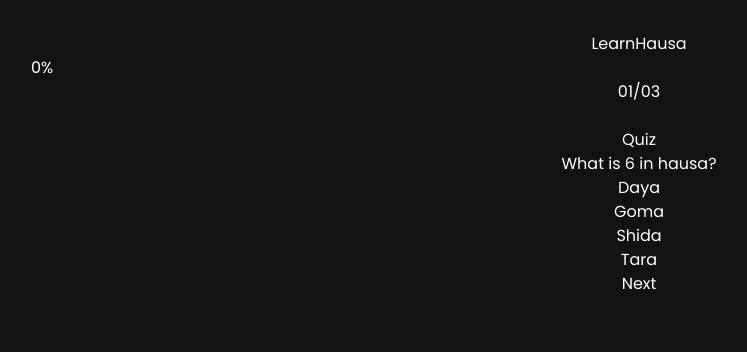
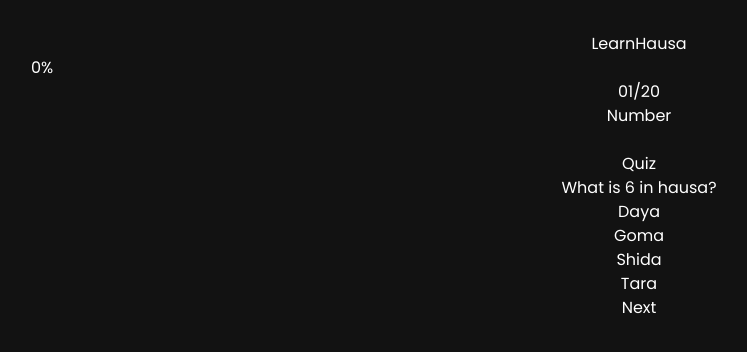
Before and after one commit to anonscodex/hausa, a React (Vite) app: page /quiz in a window 1280 px wide. Shown: the top 352 px of the page, without its empty margins (1-748 px from the left). Built offline with nearby package versions, Linux system fonts and the light colour scheme.

Commit message:
added the quiz question

```diff
--- a/src/components/pages/Quiz.jsx
+++ b/src/components/pages/Quiz.jsx
@@ -38,7 +38,7 @@
       setProgress(100);
     }
 
-    // Reset selected answer for next question
+
     setSelectedAnswerIndex(null);
     setSelectedAnswers(false);
   };
@@ -53,19 +53,26 @@
   };
 
   const { questions } = quiz;
-  const { question, choices, correctAnswer } = questions[activeQuestions];
+  const { question, choices, correctAnswer, type } = questions[activeQuestions];
   const addLeadingZero = (number) => (number > 9 ? number : `0${number}`);
 
   return (
     <>
       {!showResult ? (
-        <div className="question-container p-4 border rounded-lg shadow-lg bg-white mt-10">
-          <div className="question-progress float-left mt-1 text-gray-600">
+        <div className=" question-container p-4 border rounded-lg shadow-lg bg-white mt-10">
+          <div className=" question-progress float-left mt-1 text-gray-600">
+            <div>
             <span className="font-bold">{addLeadingZero(activeQuestions + 1)}</span>
             <span>/{addLeadingZero(questions.length)}</span>
           </div>
+          <div>
+            <span>{type}</span>
+          </div>
+          </div>
+
+
           <br />
-          <h1 className="text-center text-xl text-black mr-10">Quiz</h1>
+          <h1 className="text-center text-xl text-black mr-12">Quiz</h1>
           <h2 className="text-2xl font-bold mb-4 text-black">{question}</h2>
           <ul className="choices-list list-none p-0 text-xl text-black">
             {choices.map((item, index) => (
@@ -73,7 +80,7 @@
                 onClick={() => onSelectedAnswer(item, index)}
                 key={item}
                 className={`choice-item cursor-pointer p-2 mb-2 rounded-md ${
-                  selectedAnswerIndex === index ? 'bg-green-100 text-green-900' : 'bg-gray-100 text-gray-700'
+                  selectedAnswerIndex === index ? 'bg-green-900 text-white' : 'bg-gray-100 text-gray-700'
                 } hover:bg-green-500 hover:text-white`}
               >
                 {item}
--- a/src/constant/index.jsx
+++ b/src/constant/index.jsx
@@ -1081,20 +1081,124 @@
     {
         question: 'What is 6 in hausa?',
       choices: ['Daya', 'Goma', 'Shida', 'Tara'],
-      type: 'MCQs',
+      type: 'Number',
       correctAnswer: 'Shida',
     },
     {
         question: 'What is 10 in hausa?',
       choices: ['Daya', 'Goma', 'Shida', 'Tara'],
-      type: 'MCQs',
+      type: 'Number',
       correctAnswer: 'Goma',
     },
     {
         question: 'What is 73 in hausa?',
       choices: ["tamain da daya", "Saba'in da uku", "ashirin da tara", "Talatin da hudu"],
-      type: 'MCQs',
+      type: 'Number',
       correctAnswer:" 'Saba'in da uku'",
     },
+    {
+        question: 'What is Wednesday in hausa',
+      choices: ["Talata", "Laraba", "Asabar", "Lahadi"],
+      type: 'Day',
+      correctAnswer:"Laraba",
+    },
+    {
+        question: 'What is Sunday in hausa',
+      choices: ["Asabar", "Lahadi", "Talata", "Laraba"],
+      type: 'Day',
+      correctAnswer:"Lahadi",
+    },
+    {
+        question: 'What is March in hausa',
+      choices: ["Afril", "Maris", "Marchi", "Mayu"],
+      type: 'Month',
+      correctAnswer:"Maris",
+    },
+    {
+        question: "What is 12 O'Clock in hausa",
+      choices: ["Karfe sha biyar", "Karfe sha uku", "Karfe sha biyu", "Karfe sha shida"],
+      type: 'Time',
+      correctAnswer:"Karfe sha biyu",
+    },
+    {
+        question: "What is 20 minutes after 7 in hausa",
+      choices: ["Minti daya bayan bakwai", "Minti goma bayan bakwai", "Minti ashirin bayan bakwai", "Minti biyar bayan bakwai"],
+      type: 'Time',
+      correctAnswer:"Minti ashirin bayan bakwai",
+    },
+    {
+        question: "What is School in hausa",
+      choices: ["Iyali", "Takalmi", "Likita", "Makaranta"],
+      type: 'Noun',
+      correctAnswer:"Makaranta",
+    },
+    {
+        question: "What is Food in hausa",
+      choices: ["Jaka", "Takalmi", "Abinci", "Soso"],
+      type: 'Noun',
+      correctAnswer:"Abinci",
+    },
+    {
+        question: "What is Chair in hausa",
+      choices: ["Kofin", "Kujera", "Buga", "Titin"],
+      type: 'Noun',
+      correctAnswer:"Kujera",
+    },
+    {
+        question: "What is Drive in hausa",
+      choices: ["Waka", "Kira", "Tuba", "Saurara"],
+      type: 'Verb',
+      correctAnswer:"Tuba",
+    },
+    {
+        question: "What is Play in hausa",
+      choices: ["Goga", "Dariya", "Huta", "Wasa"],
+      type: 'Verb',
+      correctAnswer:"Wasa",
+    },
+    {
+        question: "What is Good Morning in hausa",
+      choices: ["Ina kwana", "Ina Wuni", "Ina zuwa", "Ina gobe"],
+      type: 'Greeting',
+      correctAnswer:"Ina Kwana",
+    },
+    {
+        question: "What is Good Evening in hausa",
+      choices: ["Ina zuwa", "Ina Gobe", "Ina Kwana", "Ina Wuni"],
+      type: 'Greeting',
+      correctAnswer:"Ina Wuni",
+    },
+    {
+        question: "What is Do you want some bread? in hausa",
+      choices: ["Kuna son Magani?", "Kuna son tufafi?", "Kuna son Burodi?", "Kuna son shara?"],
+      type: 'Expression',
+      correctAnswer:"Kuna son Burodi?",
+    },
+    {
+        question: "What is Please send me the money in hausa",
+      choices: ["Dan Allah a aiko mani da takardar", "Dan Allah a aiko mani da Cokali", "Dan Allah a aiko mani da Kudi", "Dan Allah a aiko mani da Alkalami"],
+      type: 'Expression',
+      correctAnswer:"Dan Allah a aiko mani da kudi",
+    },
+    {
+        question: "What is Let us go to the park in hausa",
+      choices: ["Mu je wurin siyayya..", "Mu je wurin motsa jiki.", "Mu je wurin makaranta.", "Mu je wurin shakatawa."],
+      type: 'Expression',
+      correctAnswer:"Mu je wurin shakatawa.",
+    },
+    {
+        question: "What is The internet is not working. in hausa",
+      choices: ["Intanet ba ya yakare", "Intanet ba ya aiki", "Intanet ba ya siyaya", "Intanet ba ya A a"],
+      type: 'Expression',
+      correctAnswer:"Intanet ba ya aiki",
+    },
+    {
+        question: "What is Where did you put my phone in hausa",
+      choices: ["A ina ka sa wayata?", "Katsi na bukatar ciyarwa.", "A ina ka sa shara?", "A ina ka sa Alkalami?"],
+      type: 'Expression',
+      correctAnswer:"A ina ka sa wayata?",
+    },
+
+
   ]
 }
```
